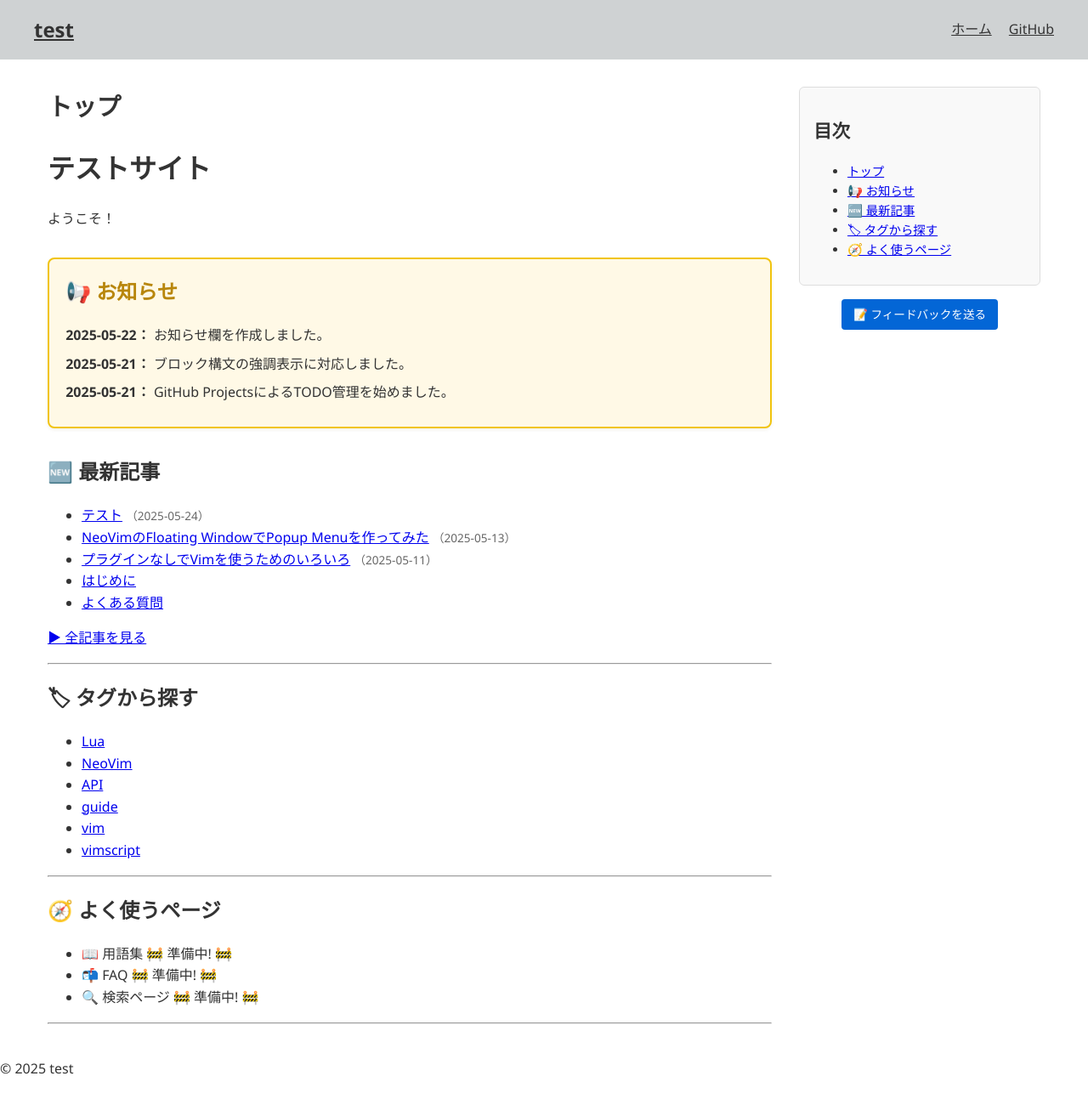
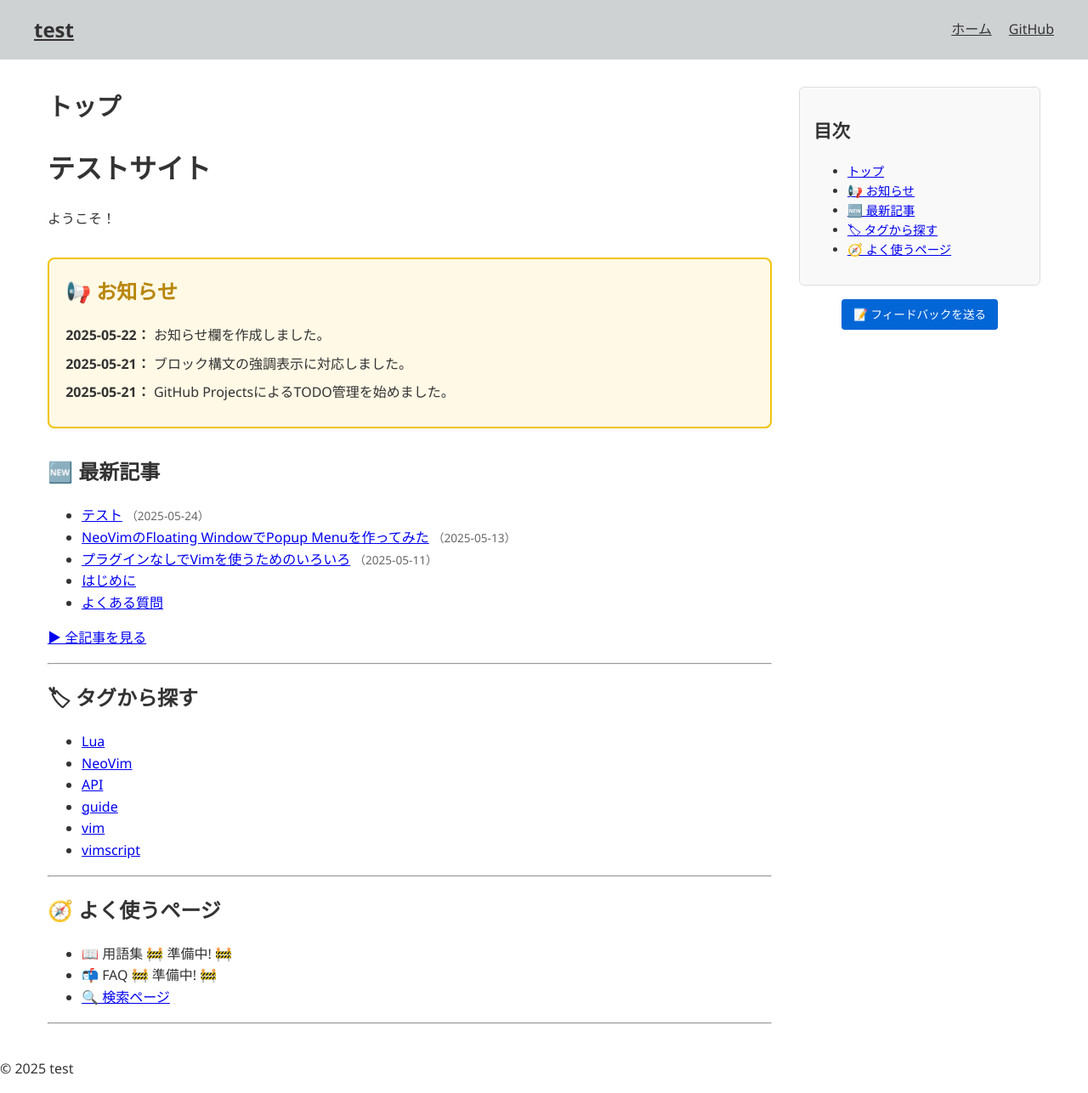
Before and after one commit to PicricAcid/pages_test, a Jekyll site: the page built from docs/index.md, in a window 1280 px wide and 1286 px high. Shown: the whole window at 85% size. Built offline with Jekyll 4.4.1, drawn with Linux system fonts in a browser that asks for light colours; comment, search, counter and statistics services are not loaded.

Commit message:
Update index.md

```diff
--- a/docs/index.md
+++ b/docs/index.md
@@ -49,6 +49,6 @@ layout: default
 
 - 📖 用語集   🚧 準備中! 🚧
 - 📬 FAQ   🚧 準備中! 🚧
-- 🔍 検索ページ   🚧 準備中! 🚧
+- [🔍 検索ページ](search.html)
 
 ---
```
